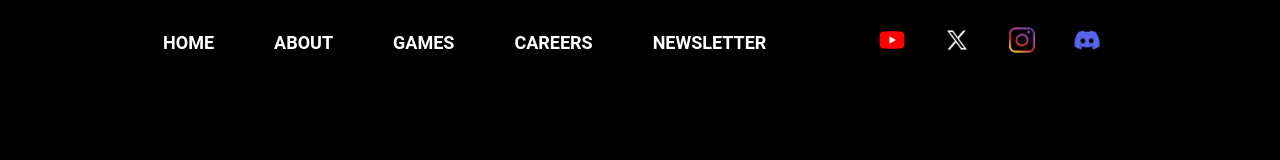
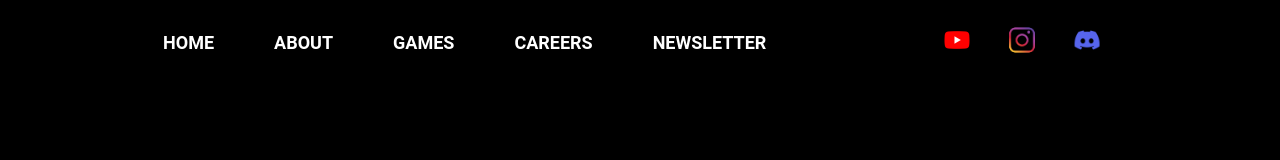
Before and after one commit to 112-Studios/112web, a website: page src/frontend/Games.html in a window 1280 px wide. Shown: the top 160 px of the page. Drawn offline with Linux system fonts and the light colour scheme.

Commit message:
Update Games.html

```diff
--- a/src/frontend/Games.html
+++ b/src/frontend/Games.html
@@ -26,9 +26,6 @@
       <div class="social-icons">
         <a href="https://www.youtube.com/@112SCPSTUDIOS" target="_blank" class="social-icon youtube">
           <img src="images/yt-logo.png" alt="YouTube">
-        </a>
-        <a href="https://x.com/site_112" target="_blank" class="social-icon x">
-          <img src="images/twitter-logo.png" alt="X (formerly Twitter)">
         </a>
         <a href="https://www.instagram.com/scp_site_112/" target="_blank" class="social-icon instagram">
           <img src="images/insta-logo.png" alt="Instagram">
```
